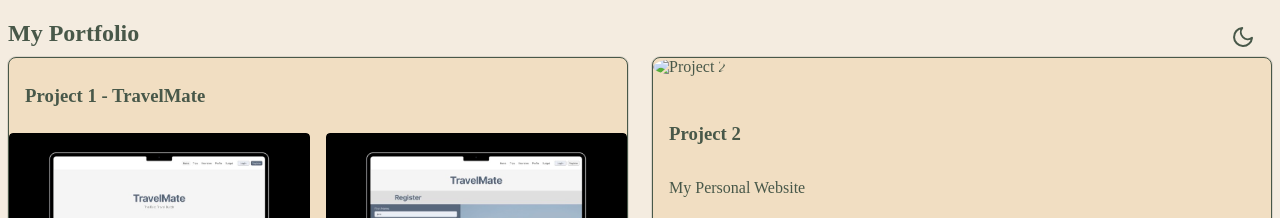
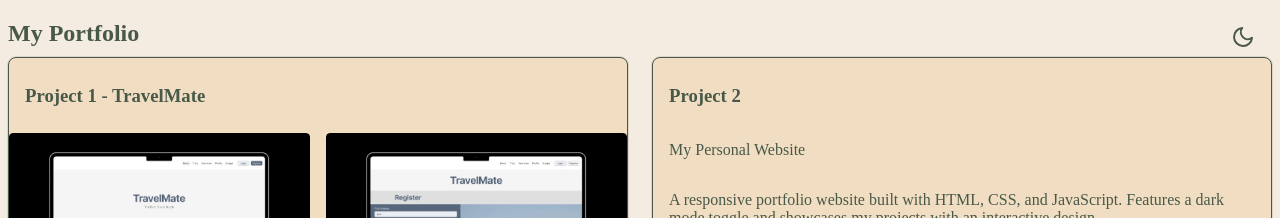
Before and after one commit to LizzieSoltis/website, a plain HTML site: page portfolio.html in a window 1280 px wide. Shown: the top 218 px of the page. Drawn offline with Linux system fonts and the light colour scheme.

Commit message:
Removed unused img src

```diff
--- a/portfolio.html
+++ b/portfolio.html
@@ -82,7 +82,6 @@
         </a>
       </div>
       <div class="portfolio-item">
-        <img src="project2.jpg" alt="Project 2">
         <h3>Project 2</h3>
         <p>My Personal Website</p>
         <p>A responsive portfolio website built with HTML, CSS, and JavaScript. Features a dark mode toggle and showcases my projects with an interactive design.</p>
```
